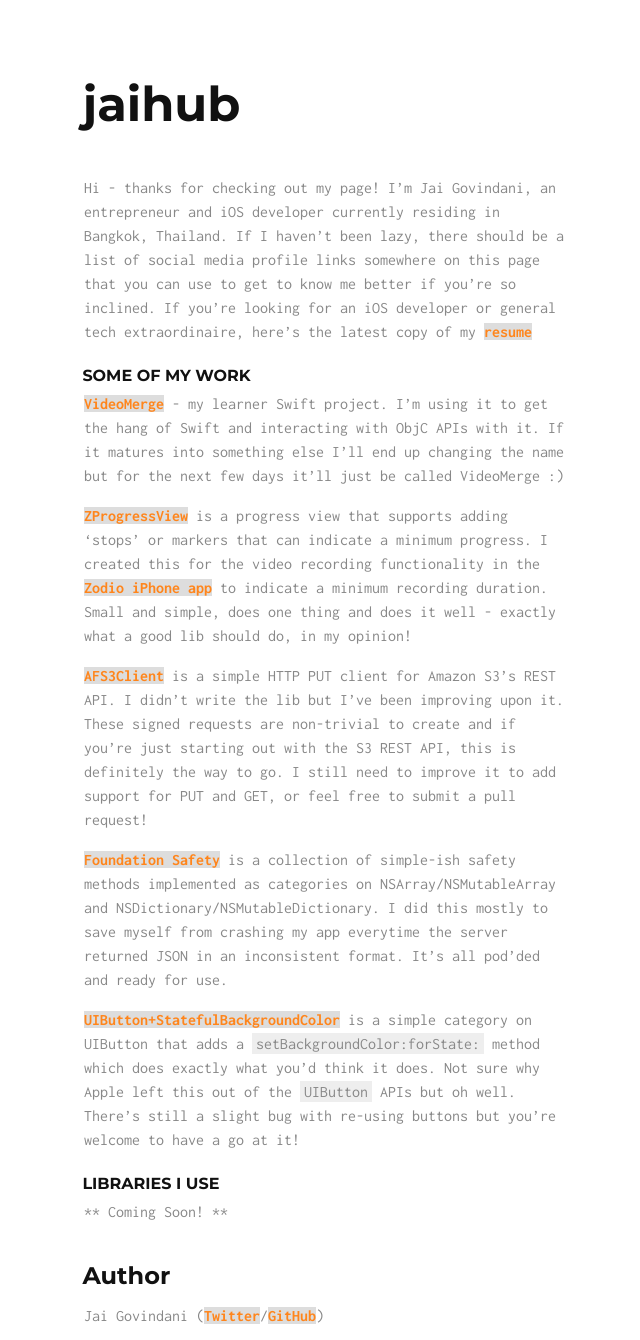
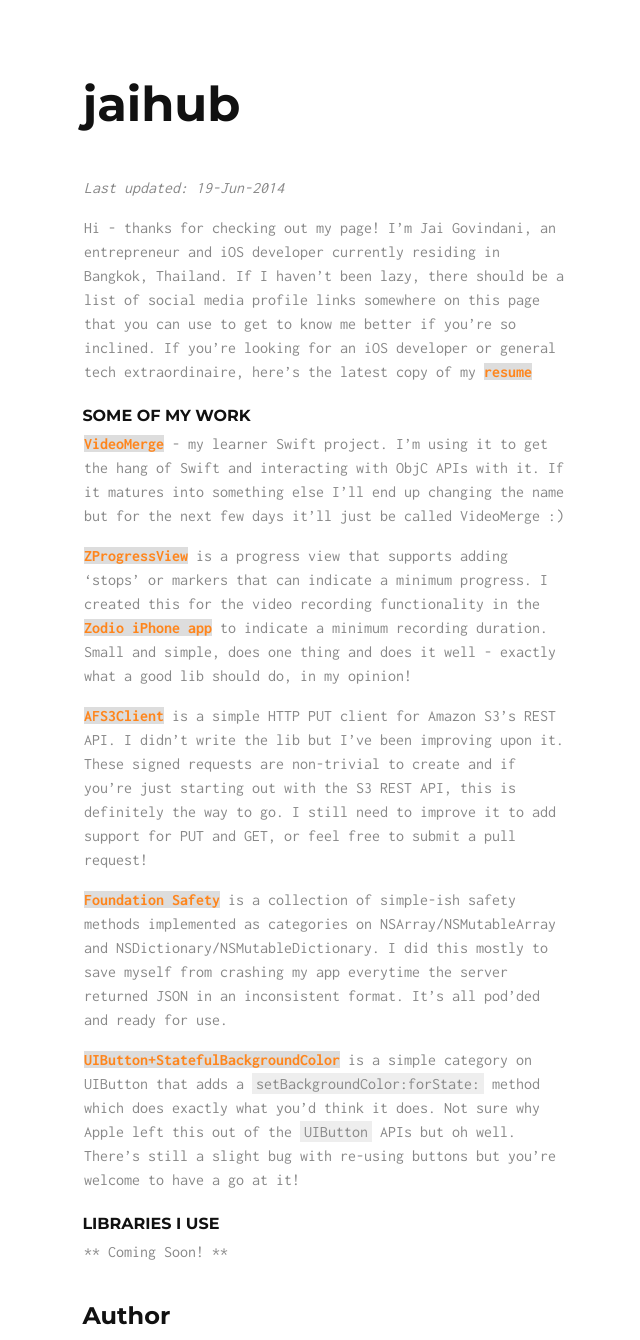
Before and after one commit to jai/jai.github.io, a Jekyll site: the page built from index.html, in a window 1280 px wide, cut to the strip 0-1340 px from the top of the page. Shown: the whole strip, without its empty margins (316-956 px from the left). Built offline with Jekyll 4.4.1, drawn with Linux system fonts in a browser that asks for light colours; Markdown is read by kramdown in place of the engine named in the settings.

Commit message:
Update page
Signed-off-by: Jai Govindani <govindani@gmail.com>

```diff
--- a/_includes/index.md
+++ b/_includes/index.md
@@ -1,3 +1,5 @@
+_Last updated: 19-Jun-2014_
+
 Hi - thanks for checking out my page! I'm Jai Govindani, an entrepreneur and iOS developer currently residing in Bangkok, Thailand. If I haven't been lazy, there should be a list of social media profile links somewhere on this page that you can use to get to know me better if you're so inclined. If you're looking for an iOS developer or general tech extraordinaire, here's the latest copy of my [resume](http://jai.github.io/resume.pdf)
 
 ### Some of my work
```
